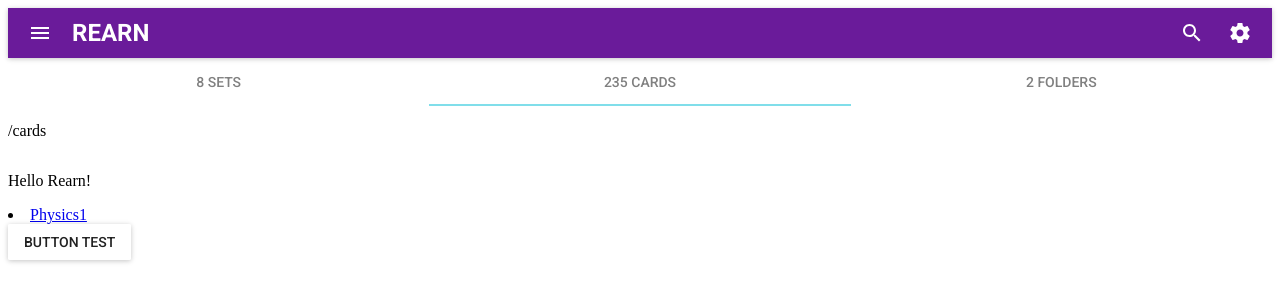
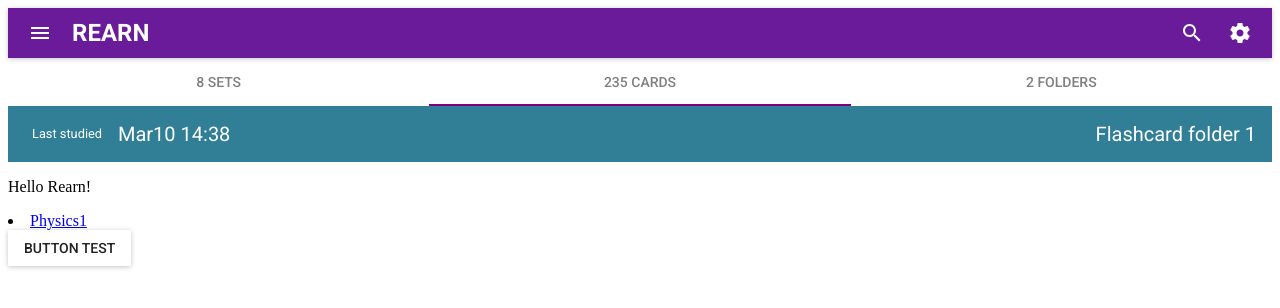
Before and after one commit to neone35/rearn, a Next.js app: page / in a window 1280 px wide. Shown: the top 308 px of the page. Built offline with nearby package versions, Linux system fonts and the light colour scheme.

Commit message:
Rewrite stattabs and add lastinfo toolbar

```diff
--- a/components/Header.jsx
+++ b/components/Header.jsx
@@ -6,7 +6,7 @@ import AutoComplete from 'material-ui/AutoComplete';
 import Fade from 'react-reveal/Zoom';
 import Link from 'next/link';
 import React from 'react';
-import { linkStyle, titleStyle } from './SharedStyles';
+import { linkStyle, titleStyle } from '../lib/sharedStyles';
 
 
 class Header extends React.Component {
--- /dev/null
+++ b/components/LastInfo.jsx
@@ -0,0 +1,16 @@
+import React from 'react';
+import { Toolbar, ToolbarGroup, ToolbarSeparator, ToolbarTitle } from 'material-ui/Toolbar';
+
+const LastInfo = props => (
+  <Toolbar>
+    <ToolbarGroup>
+      <ToolbarTitle text="Last studied" style={{ color: 'white', fontSize: '0.8em' }} />
+      <ToolbarTitle text={props.lastStudied} style={{ color: 'white' }} />
+    </ToolbarGroup>
+    <ToolbarGroup lastChild>
+      <ToolbarTitle text={props.lastSet} style={{ color: 'white' }} />
+    </ToolbarGroup>
+  </Toolbar>
+);
+
+export default LastInfo;
--- a/components/StatTabs.jsx
+++ b/components/StatTabs.jsx
@@ -25,46 +25,27 @@ class StatTabs extends React.Component {
     });
   }
 
+  // TODO: replace dataroute=/settings with {propPages[index]}
   renderTabs() {
     const { propLabels, propPages } = this.props;
-    let tabs = null;
-    if (propLabels != null) {
-      tabs = propLabels.map((propLabel, index) =>
-        (
-          <Tab
-            buttonStyle={{ backgroundColor: 'white', textColor: 'grey' }}
-            label={propLabel}
-            key={propLabel}
-            onActive={handleActive}
-            dataroute="/settings"
-            value={propLabel}
-          >
-            <div>
-              <p>{propPages[index]}</p>
-            </div>
-          </Tab>
-        ));
-    } else {
-      tabs = localLabels.map((localLabel, index) =>
+    const useLabels = (propLabels == null) ? localLabels : propLabels;
+    const usePages = (propPages == null) ? localPages : propPages;
+    const tabs = useLabels.map((useLabel, index) =>
       (
         <Tab
           buttonStyle={{ backgroundColor: 'white', color: 'grey' }}
-            label={localLabel}
-            key={localLabel}
+          label={useLabel}
+          key={useLabel}
           onActive={handleActive}
           dataroute="/settings"
-            value={localLabel}
-          >
-            <div>
-              <p>{localPages[index]}</p>
-            </div>
-          </Tab>
+          value={useLabel}
+        />
       ));
-    }
     return (
       <Tabs
         value={this.state.value}
         onChange={this.handleChange}
+        inkBarStyle={{ backgroundColor: 'purple' }}
       >
         {tabs}
       </Tabs>
--- a/lib/rearnTheme.js
+++ b/lib/rearnTheme.js
@@ -18,7 +18,7 @@ const rearnTheme = getMuiTheme({
     primary2Color: purple500,
     primary3Color: purple200,
     accent1Color: cyan200,
-    accent2Color: cyan400,
+    accent2Color: '#33869F',
     accent3Color: green800,
     textColor: darkBlack,
     alternateTextColor: white,
--- a/pages/index.jsx
+++ b/pages/index.jsx
@@ -3,6 +3,7 @@ import Link from 'next/link';
 import React from 'react';
 import Layout from '../lib/layout';
 import StatTabs from '../components/StatTabs';
+import LastInfo from '../components/LastInfo';
 
 const CardsetLink = props => (
   <li>
@@ -15,6 +16,7 @@ const CardsetLink = props => (
 const Index = () => (
   <Layout title="Rearn - index">
     <StatTabs />
+    <LastInfo lastStudied="Mar10 14:38" lastSet="Flashcard folder 1" />
     <p>Hello Rearn!</p>
     <CardsetLink title="Physics1" />
     <RaisedButton label="Button test" />
```
Also changed, not shown: lib/sharedStyles.js (renamed from components/SharedStyles.jsx), 1 other file (tests, documents, lock files or other folders). Lines whose indentation alone changed are shown as unchanged.
